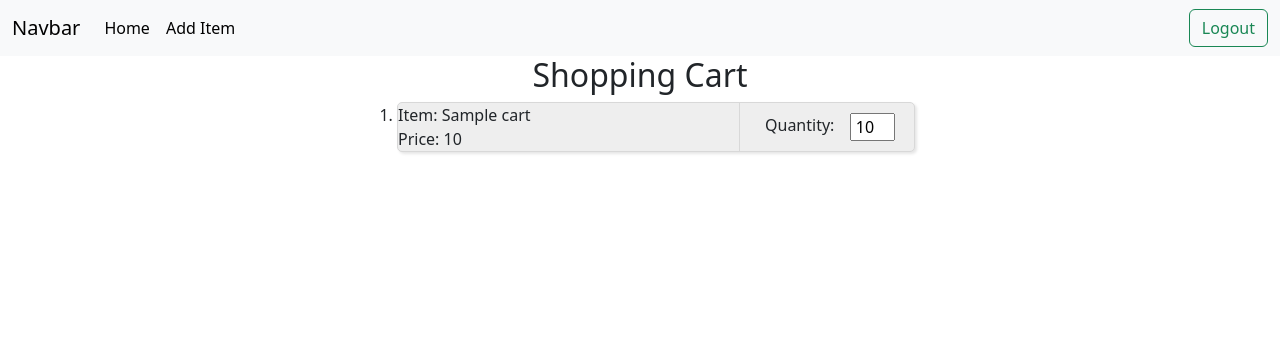
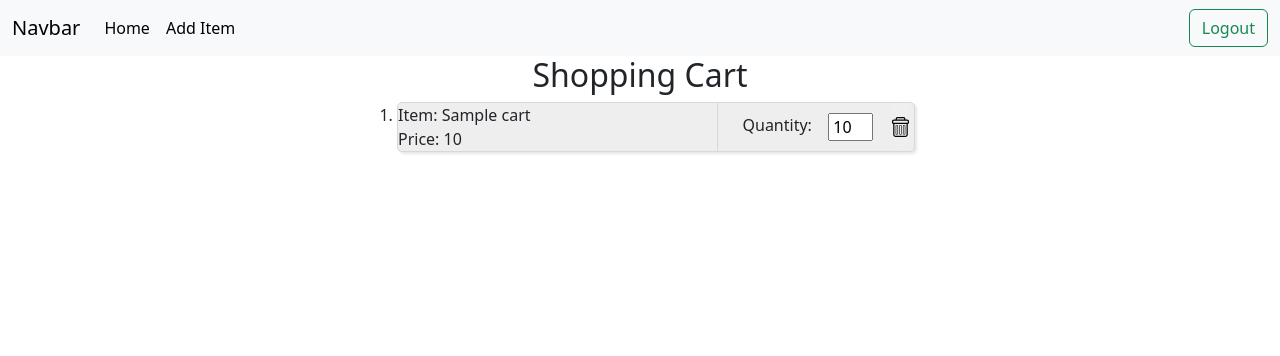
Before and after one commit to samuelsongg/INF2003_Project, a Flask app: page /cart in a window 1280 px wide. Shown: the top 356 px of the page. Run offline with Flask 3, Linux system fonts and the light colour scheme; a user stored in the database is signed in; tables that the repository leaves empty hold one stand-in row (values such as "Sample post"); some libraries are stand-ins or nearby versions.

Commit message:
Added delete button for items in shopping cart

```diff
--- a/app.py
+++ b/app.py
@@ -169,11 +169,20 @@ def cart_update():
             conn.execute('UPDATE shopping_cart SET product_quantity = ? WHERE user_id = ? AND product_id = ?', (request.form['quantity'], session['user_id'], request.form['product_id']))
             conn.commit()
             conn.close()
-            print(request.form['quantity'])
-            print(request.form['product_id'])
             return redirect('/cart')
     except:
-        print("Error")
+        return redirect('/cart')
+
+@app.route('/cart_delete', methods=['GET', 'POST'])
+def cart_delete():
+    try:
+        if request.method == 'POST' and session['login_status'] == 1:
+            conn = get_db_connection()
+            conn.execute('DELETE FROM shopping_cart WHERE user_id = ? AND product_id = ?', (session['user_id'], request.form['product_id']))
+            conn.commit()
+            conn.close()
+            return redirect('/cart')
+    except:
         return redirect('/cart')
 
 
--- a/static/css/main.css
+++ b/static/css/main.css
@@ -199,3 +199,23 @@ td {
     width: 45px;
     text-align: center;
 }
+
+.delete-cart-container {
+    display: flex;
+    justify-content: center;
+    padding-bottom: 5px;
+    padding-right: 5px;
+}
+
+.delete-cart-form {
+    display: flex;
+    justify-content: center;
+}
+
+.delete-cart-button {
+    border: none;
+}
+
+.delete-cart-image {
+    height: 20px;
+}
--- a/templates/cart.html
+++ b/templates/cart.html
@@ -34,6 +34,14 @@
               </div>
             </div>
           </div>
+          <div class="delete-cart-container">
+            <form class="delete-cart-form" action="/cart_delete" method="POST">
+              <input class="product_id" type="hidden" name="product_id" value="{{ item.product_id }}">
+              <button class="delete-cart-button">
+                <img src="/static/css/icons/trash.svg" alt="delete-cart-image" class="delete-cart-image">
+              </button>
+            </form>
+          </div>
         </div>
       </li>
       {% endfor %}
```
Also changed, not shown: sql_database.db, static/css/icons/trash.svg (added).
